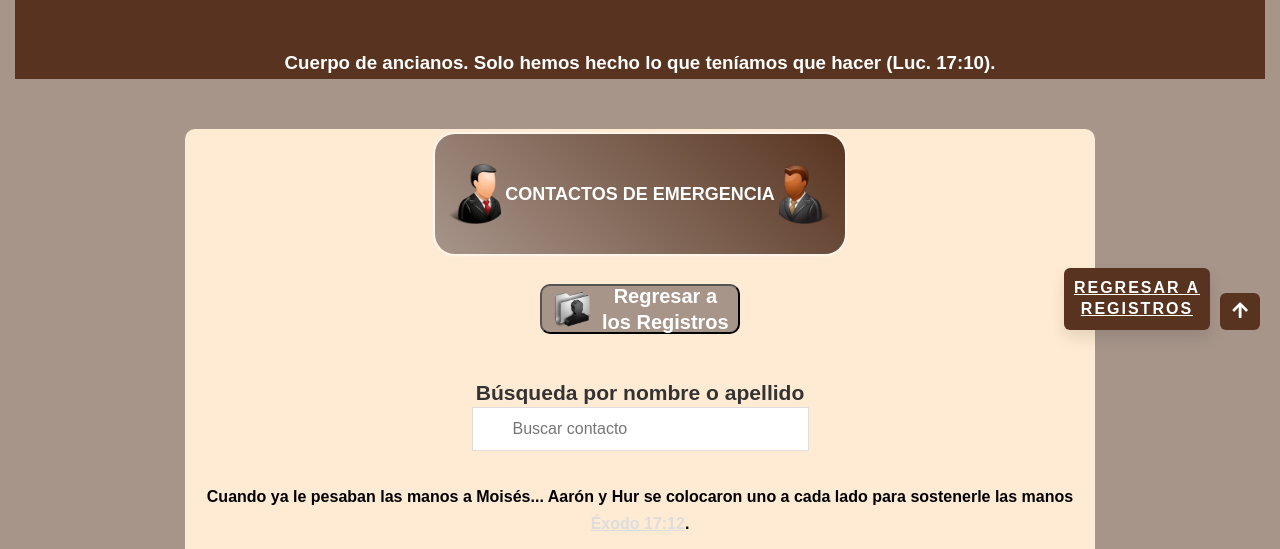
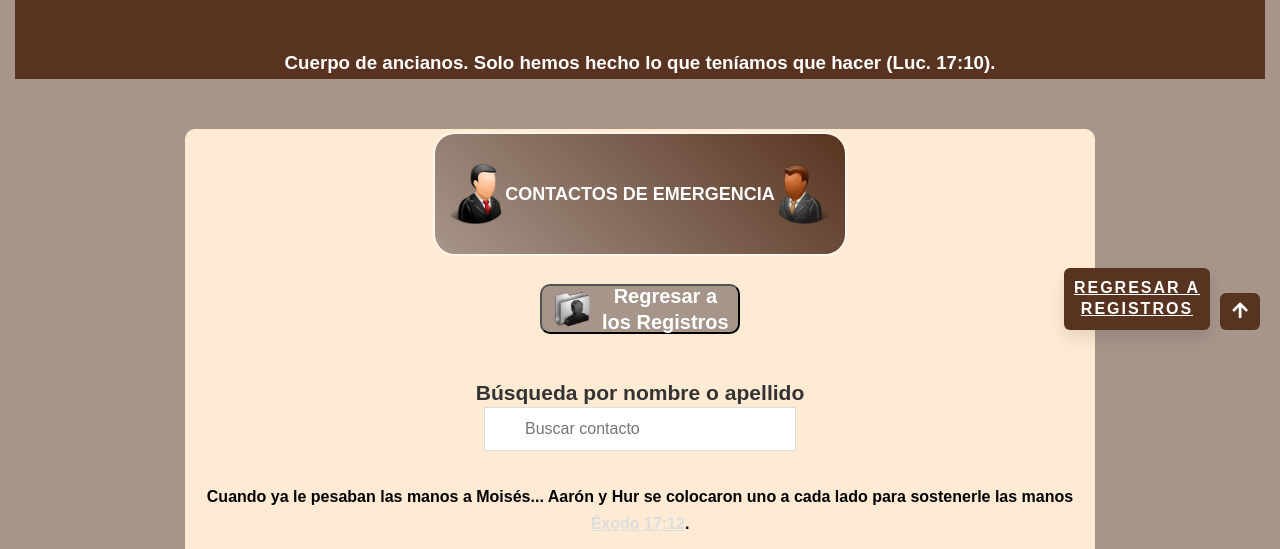
Before and after one commit to Metrowest/Visita2, a website with bundled scripts: page contactos2.html in a window 1280 px wide. Shown: the part 450-999 px from the top of the page. Built offline with nearby package versions, Linux system fonts and the light colour scheme; a script that the page names is missing; files whose address does not match are found by name.

Commit message:
Add files via upload

```diff
--- a/src/main.css
+++ b/src/main.css
@@ -129,7 +129,7 @@ a:hover {
     background-image: url('searchicon.png'); /* Add a search icon to input */
     background-position: 10px 12px; /* Position the search icon */
     background-repeat: no-repeat; /* Do not repeat the icon image */
-    width: 275px; /* Full-width */
+    width: 250px; /* Full-width */
     font-size: 16px; /* Increase font-size */
     padding: 12px 20px 12px 40px; /* Add some padding */
     border: 1px solid #ddd; /* Add a grey border */
```
